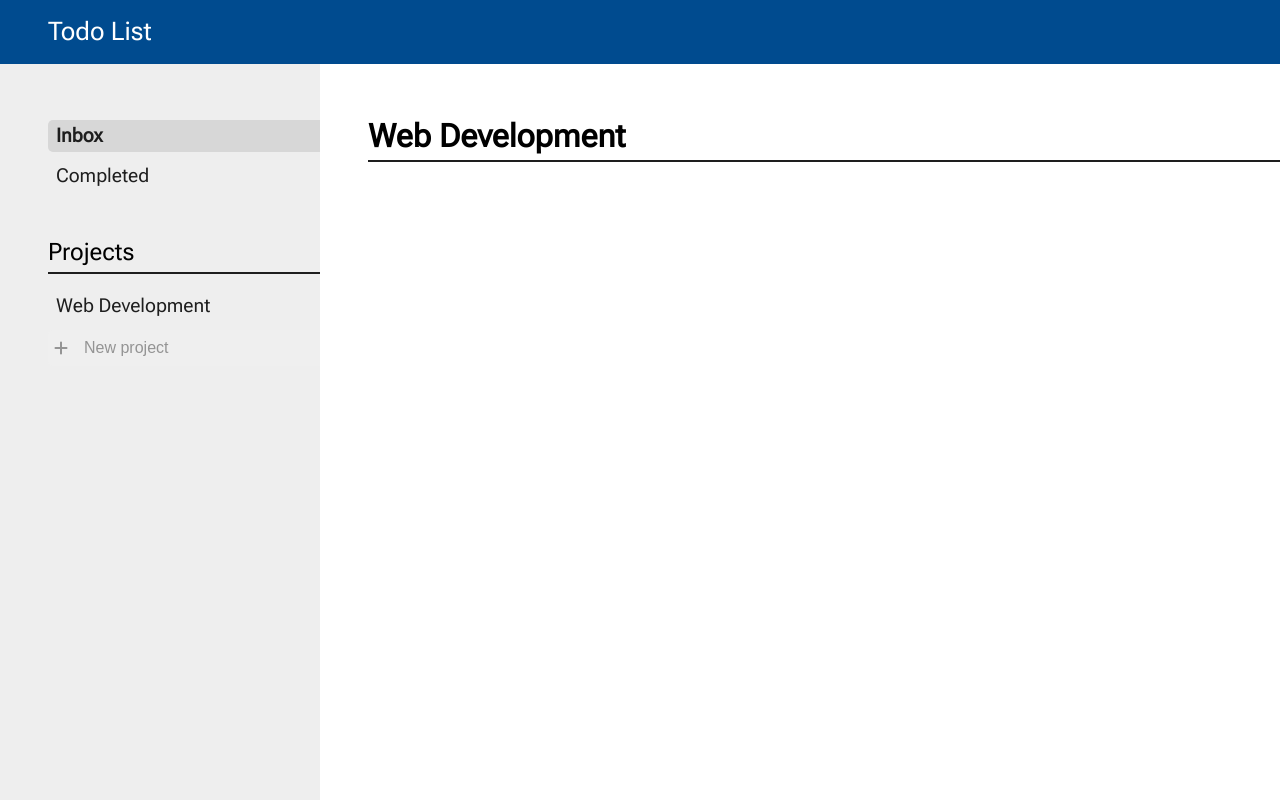
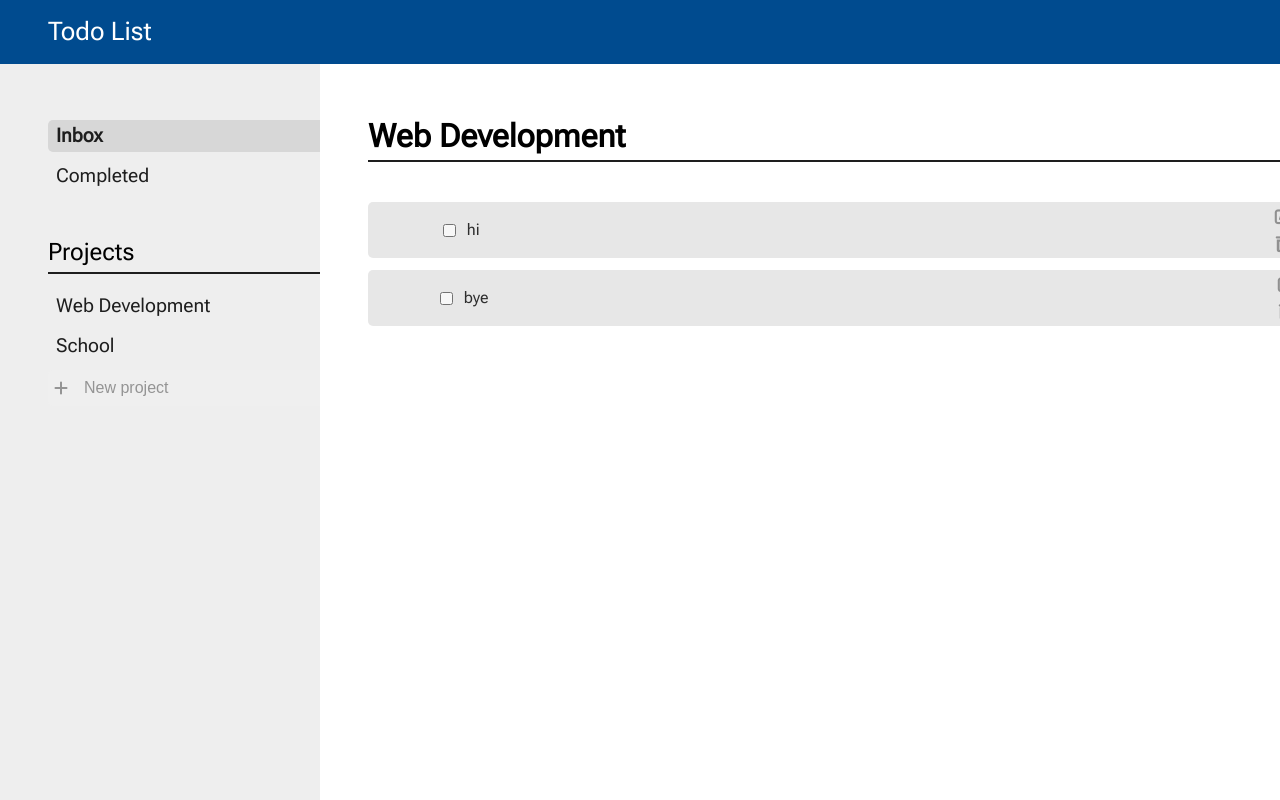
Before and after one commit to DevVivan/odin-todo-list, a website built with webpack: page src/template.html in a window 1280 px wide. Both pictures are taken after a click on the element "Web Development". Built offline with nearby package versions, Linux system fonts and the light colour scheme.

Commit message:
Create todos using DOM

```diff
--- a/src/dom.js
+++ b/src/dom.js
@@ -60,11 +60,74 @@ export function createContentUsingDOM(projects) {
             // whichever project was clicked, add the classlist of current-project to it
 
             (function createTodos() {
-                console.log(project.todos)
                 project.todos.forEach(todo => {
-                    // create todos
+                    let todoTabs = document.querySelector('.todo-tabs');
+                    if (!todoTabs) {
+                        todoTabs = document.createElement('div');
+                        todoTabs.classList.add('todo-tabs');
+                        mainContainer.appendChild(todoTabs);
+                    }
+
+                    let todoTab = document.createElement('div');
+                    todoTab.classList.add('todo-tab');
+                    todoTabs.appendChild(todoTab);
+
+                    let todoContentLeft = document.createElement('div')
+                    todoContentLeft.classList.add('todo-content-left')
+                    todoTab.appendChild(todoContentLeft);
+
+                    let todoContentRight = document.createElement('div')
+                    todoContentRight.classList.add('todo-content-right')
+                    todoTab.appendChild(todoContentRight);
+
+                    let todoCompletedCheckbox = document.createElement('input');
+                    todoCompletedCheckbox.setAttribute('type', 'checkbox')
+                    todoCompletedCheckbox.setAttribute('name', 'todo-completed-checkbox')
+                    todoCompletedCheckbox.classList.add('todo-completed-checkbox')
+                    todoContentLeft.appendChild(todoCompletedCheckbox)
+
+                    let todoTitle = document.createElement('p')
+                    todoTitle.classList.add('todo-title')
+                    todoTitle.classList.add('todo-info')
+                    todoTitle.textContent = todo.title;
+                    todoContentLeft.appendChild(todoTitle)
+
+                    // <p class="todo-due-date todo-info">29/7/2023</p>
+                    // <div class="todo-icons">
+                    //     <div class="todo-icon-container"><i class="fa-solid fa-pen-to-square todo-icon"></i></div>
+                    //     <div class="todo-icon-container"><i class="fa-solid fa-trash-can todo-icon"></i></div>
+                    // </div>
+
+                    let todoDueDate = document.createElement('p')
+                    todoDueDate.classList.add('todo-due-date')
+                    todoDueDate.classList.add('todo-info')
+                    todoDueDate.textContent = todo.dueDate;
+                    todoContentRight.appendChild(todoDueDate)
+
+                    let todoIcons = document.createElement('div')
+                    todoContentRight.appendChild(todoIcons)
+
+                    let todoIconContainerEdit = document.createElement('div')
+                    todoIconContainerEdit.classList.add('todo-icon-container')
+                    todoIcons.appendChild(todoIconContainerEdit)
+
+                    let todoIconEdit = document.createElement('i')
+                    todoIconEdit.classList.add('fa-solid')
+                    todoIconEdit.classList.add('fa-pen-to-square')
+                    todoIconEdit.classList.add('todo-icon')
+                    todoIconContainerEdit.appendChild(todoIconEdit)
+
+                    let todoIconContainerDelete = document.createElement('div')
+                    todoIconContainerDelete.classList.add('todo-icon-container')
+                    todoIcons.appendChild(todoIconContainerDelete)
+
+                    let todoIconDelete = document.createElement('i')
+                    todoIconDelete.classList.add('fa-solid')
+                    todoIconDelete.classList.add('fa-trash-can')
+                    todoIconDelete.classList.add('todo-icon')
+                    todoIconContainerDelete.appendChild(todoIconDelete)
                 })
-            })();
+            })()
         })
     });
 }
--- a/src/index.js
+++ b/src/index.js
@@ -3,7 +3,7 @@ import { Todo } from './todo'
 import './assets/styles/style.css'
 import { createContentUsingDOM } from './dom';
 
-let projects = [new Project('Web Development')];
+let projects = [new Project('Web Development'), new Project('School')];
 const newProjectForm = document.querySelector('.new-project-form');
 const newTodoForm = document.querySelector('.new-todo-form');
 const projectTabs = document.querySelector('.project-tabs');
@@ -70,6 +70,9 @@ export function createTodos() {
         if (activeProject) {
             activeProject.addTodo(new Todo(todoTitle, todoDescription, todoDueDate, todoPriority, todoProject));
         }
+
+        projectTabs.innerHTML = '';
+        createContentUsingDOM(projects)
     })
 }
 
```
Also changed, not shown: dist/index.html.
